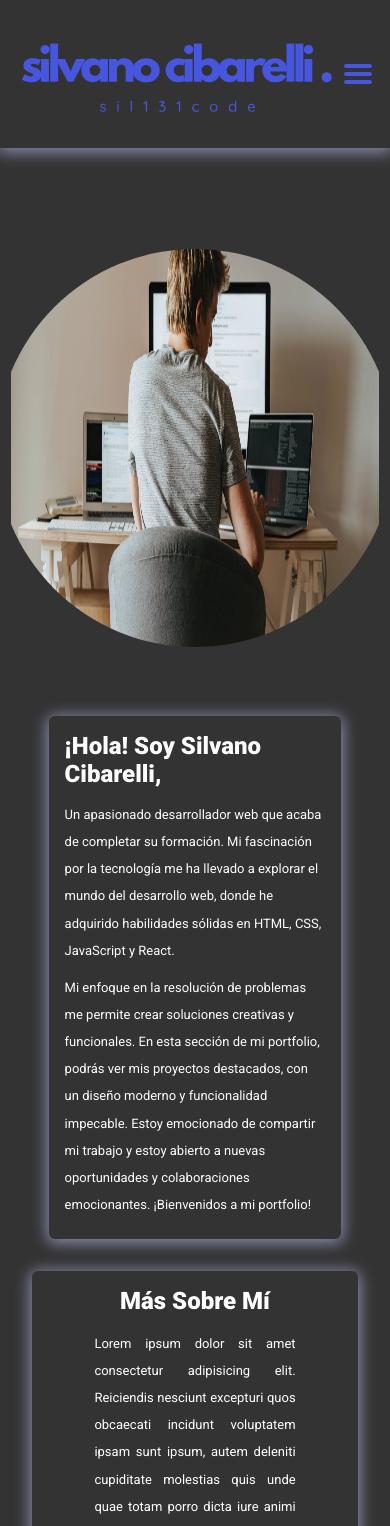
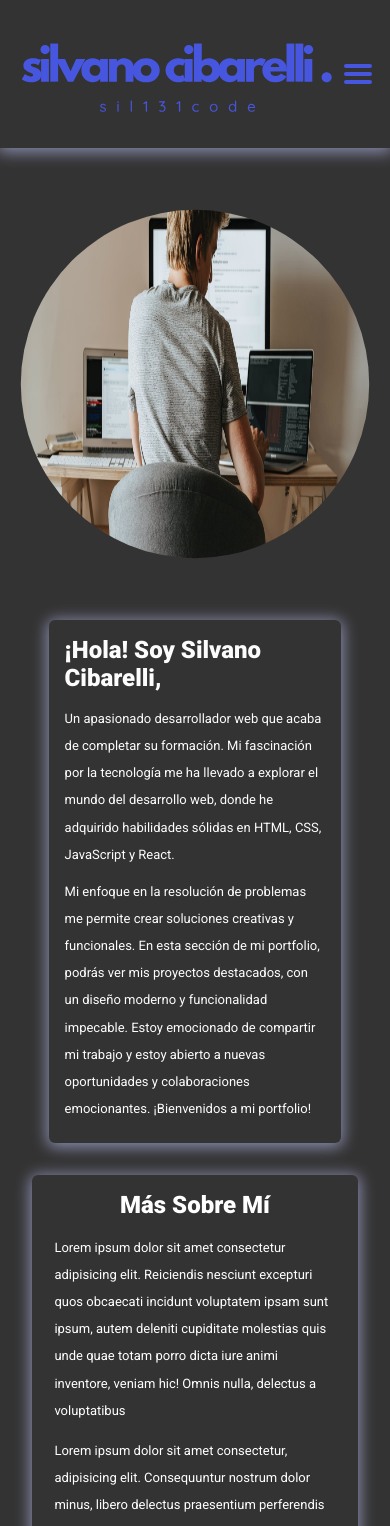
Before and after one commit to sil131/portfolio, a React (Vite) app: page / in a window 390 px wide. Shown: the top 1526 px of the page. Built offline with nearby package versions, Linux system fonts and the light colour scheme; some icons are missing.

Commit message:
commit24

```diff
--- a/src/App.css
+++ b/src/App.css
@@ -415,7 +415,7 @@ footer {
   }
 
   .hero {
-   /* margin-top: -4rem;*/
+    margin-top: -4rem;
     flex-direction: column;
     gap: 0;
   }
@@ -423,24 +423,21 @@ footer {
   .hero img {
     height: 37.5rem;
     width: 30rem;
+    clip-path: circle(35%);
   }
 
   .bio {
-    margin-top: -2rem;
+    margin-top: -4rem;
     width: 20.5rem;
   }
 
   .more-about {
     margin: 2rem;
-    padding: 1rem 3.5rem;
+    padding: 1rem;
   }
 
   .more-about h2 {
     text-align: center;
-  }
-
-  .more-about p {
-    text-align: justify;
   }
 
   .icon {
--- a/src/componentes/menu.jsx
+++ b/src/componentes/menu.jsx
@@ -29,6 +29,7 @@ function Menu() {
         <li><a href="#skills" className="nav-link">Habilidades</a></li>
         <li><a href="#projects" className="nav-link">Proyectos</a></li>
         <li><a href="#contact" className="nav-link">Contacto</a></li>
+        <li><a href='../assets/CURRICULUM VITAE SILVANO.pdf' className="nav-link" download='CURRICULUM VITAE SILVANO.pdf' >Descargar CV</a></li>
       </ul>
     </>
   );
--- a/src/componentes/projects.jsx
+++ b/src/componentes/projects.jsx
@@ -4,7 +4,7 @@ import greeny from '../assets/greenyEarth.png'
 function Projects (){
     return(
         <section className="projects section" id="projects">
-        <h2 className="projects-title">Algunos De Mis Proyectos Recientes</h2>
+        <h2 className="projects-title">Algunos De Mis Proyectos</h2>
         <div className="projects-container">
           <div className="project-container project-card section">
             <img
```
Also changed, not shown: 5 other files (tests, documents, lock files or other folders).
